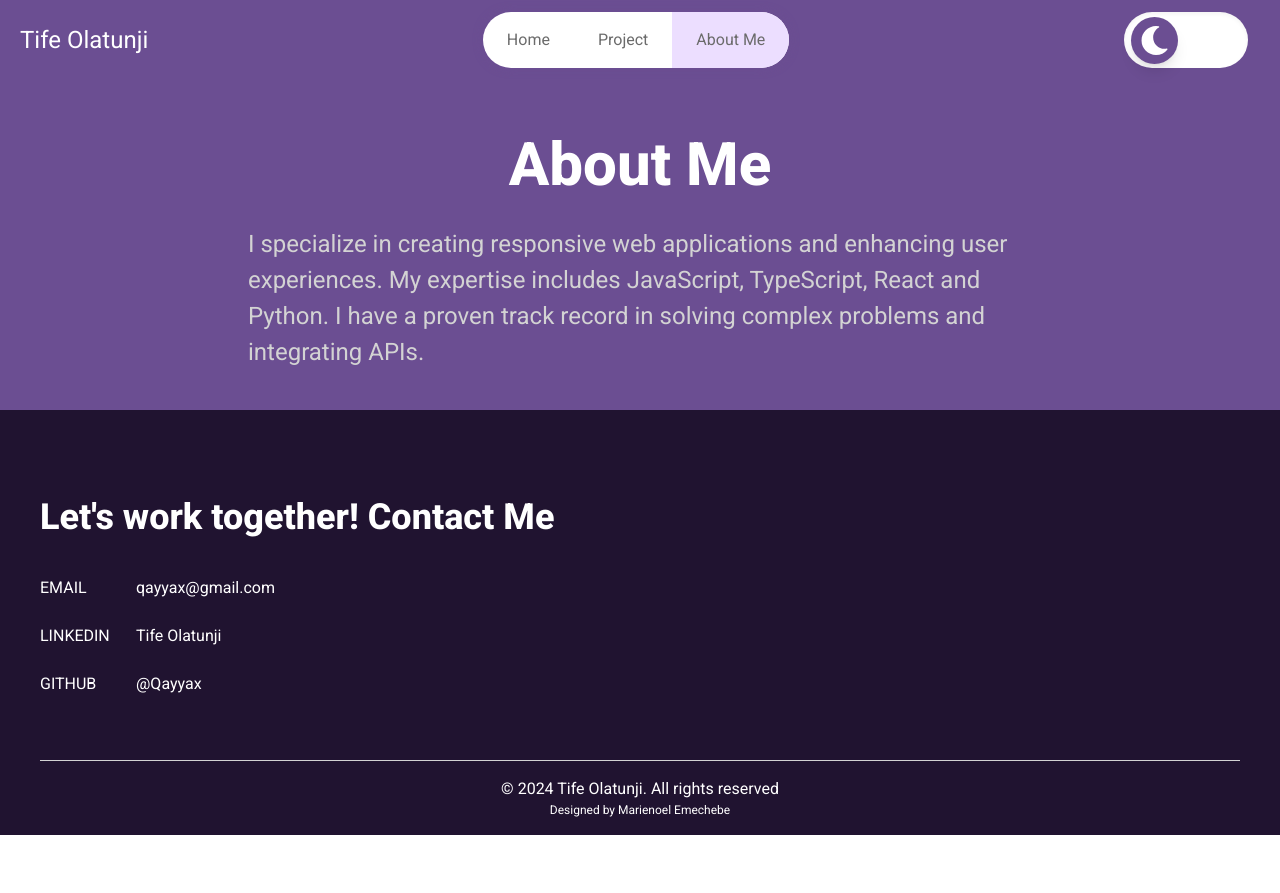
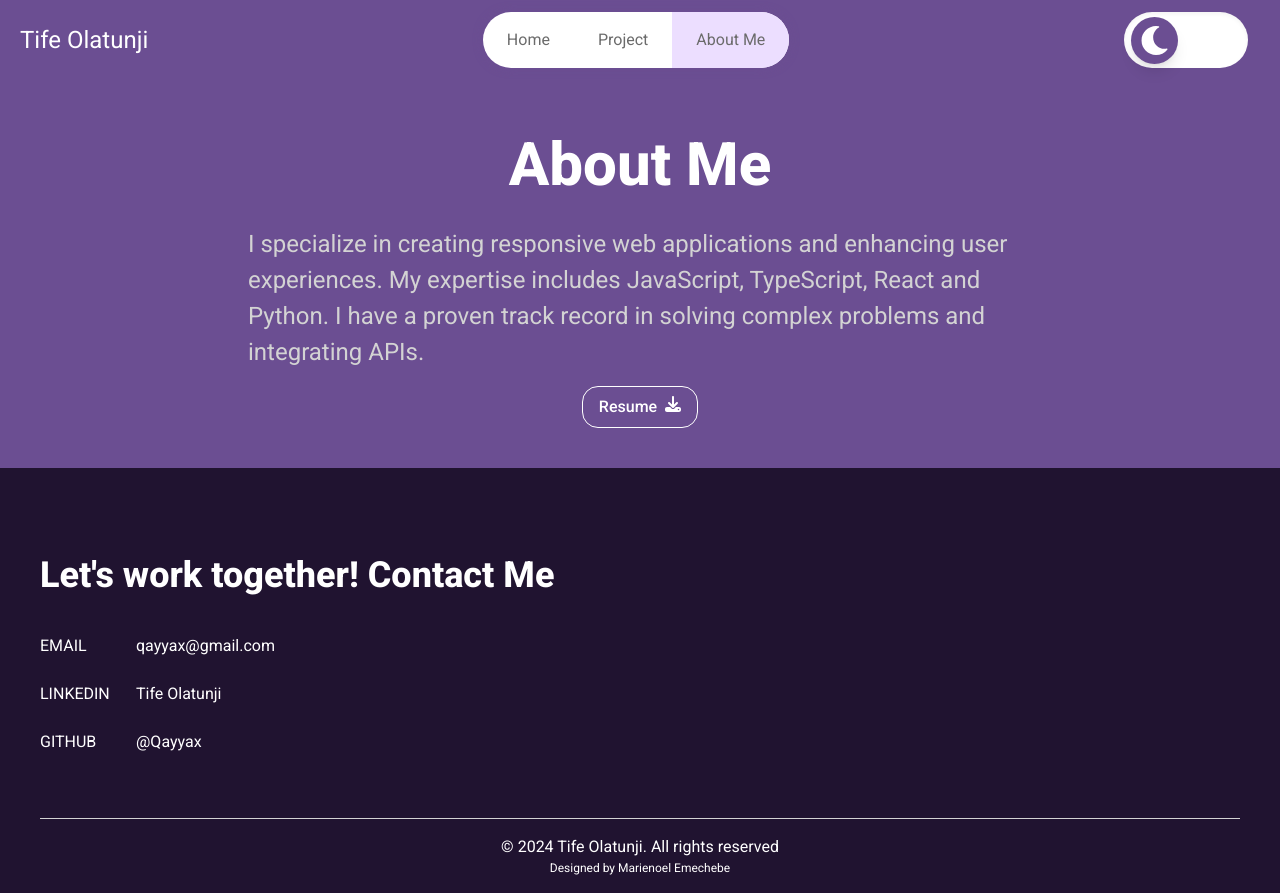
Before and after one commit to Qayyax/portfolio, a React (Vite) app: page /about in a window 1280 px wide. Before the commit the page ends 835 px from the top, so only its background shows below. Built offline with nearby package versions, Linux system fonts and the light colour scheme.

Commit message:
download button

```diff
--- a/src/App.jsx
+++ b/src/App.jsx
@@ -7,11 +7,6 @@ import ProjectLayout from "./pages/ProjectLayout"
 import AboutMeLayout from "./pages/AboutMeLayout"
 
 function App() {
-  // <Project data={projectData} />
-  // <Header />
-  // <Home data={projectData} />
-  // <Project data={projectData} />
-  // <Footer />
   return (
     <>
       <DarkModeProvider>
--- /dev/null
+++ b/src/components/about/Download.jsx
@@ -0,0 +1,19 @@
+import { DarkModeContext } from "../DarkModeProvider";
+import { useContext } from "react";
+import { FaDownload } from "react-icons/fa6";
+
+export default function Download() {
+  const { isDarkMode } = useContext(DarkModeContext)
+  const darkMode = isDarkMode ? "text-white border-white" : "text-[#6B4E92] border-[#6B4E92]"
+
+  return (
+    <a
+      href="/resume.pdf"
+      target="_blank"
+      className={`flex gap-x-2 items-baseline justify-center cursor-pointer font-medium text-[0.875em] md:text-[1em] border ${darkMode} rounded-2xl py-2 px-4 hover:border-2`}
+    >
+      Resume
+      <FaDownload />
+    </a>
+  )
+}
--- a/src/components/projects/Repo.jsx
+++ b/src/components/projects/Repo.jsx
@@ -9,7 +9,7 @@ export default function Repo({ URL }) {
             href={URL}
             target="_blank"
             rel="noopener noreferrer"
-            className={`cursor-pointer font-medium text-[0.875em] border ${darkMode} rounded-2xl p-2 hover:border-2`}
+            className={`cursor-pointer font-medium text-[0.875em] md:text-[1em] border ${darkMode} rounded-2xl p-2 hover:border-2`}
         >
             View on Github
         </a>
--- a/src/pages/AboutMeLayout.jsx
+++ b/src/pages/AboutMeLayout.jsx
@@ -1,5 +1,6 @@
 import { DarkModeContext } from "../components/DarkModeProvider";
 import { useContext } from "react";
+import Download from "../components/about/Download";
 
 export default function AboutMeLayout() {
   const { isDarkMode } = useContext(DarkModeContext)
@@ -18,6 +19,7 @@ export default function AboutMeLayout() {
         <p className={`${pColor} md:text-[1.5em] w-[350px] md:w-[784px]`}>
           I specialize in creating responsive web applications and enhancing user experiences. My expertise includes JavaScript, TypeScript, React and Python. I have a proven track record in solving complex problems and integrating APIs.
         </p>
+        <Download />
       </section>
     </main>
   )
```
Also changed, not shown: 1 other file (tests, documents, lock files or other folders).
